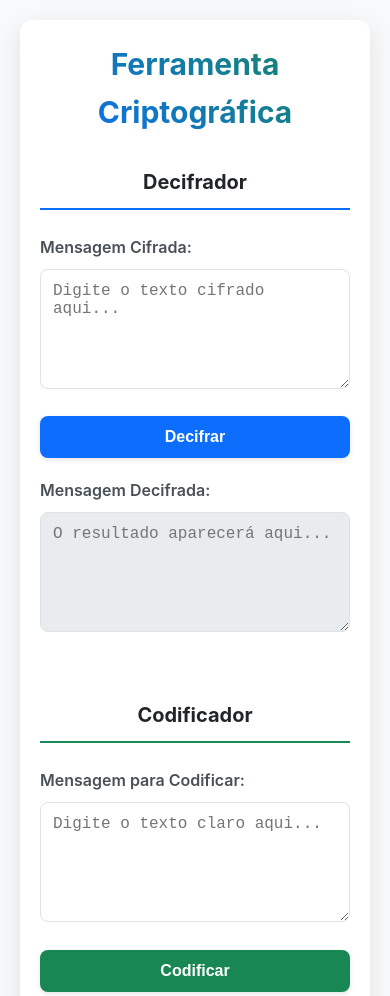
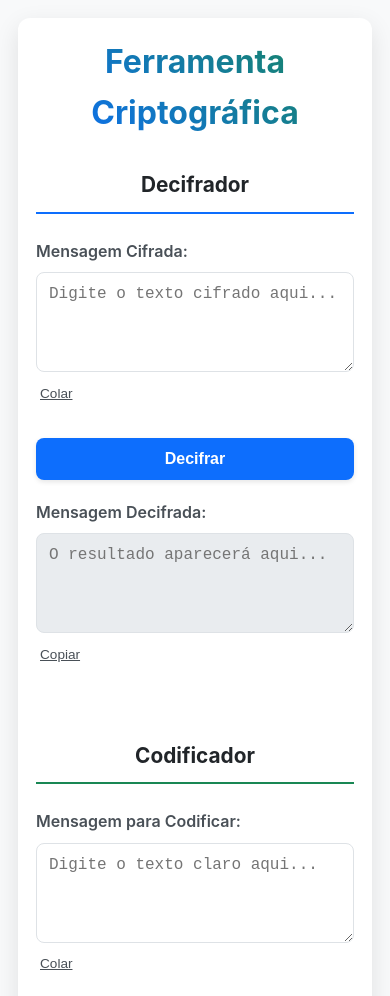
Before and after one commit to MarcoTSF/DecodificadorProgressivo, a plain HTML site: page index.html in a window 390 px wide. Shown: the top 996 px of the page. Drawn offline with Linux system fonts and the light colour scheme.

Commit message:
feat: adição de botões copia e cola

```diff
--- a/index.html
+++ b/index.html
@@ -9,28 +9,44 @@
         <div class="container">
             <h1>Ferramenta Criptográfica</h1>
             <div class="tool-wrapper">
+
+                <!-- DECODIFICADOR -->
                 <div class="tool-column" id="decoder-section">
                     <h2>Decifrador</h2>
                     <div>
                         <label for="input-ciphertext">Mensagem Cifrada:</label>
                         <textarea id="input-ciphertext" placeholder="Digite o texto cifrado aqui..."></textarea>
+                        <div class="text-actions">
+                            <button type="button" onclick="colarTexto('input-ciphertext')">Colar</button>
+                        </div>
                     </div>
                     <button id="decrypt-button">Decifrar</button>
                     <div>
                         <label for="output-plaintext">Mensagem Decifrada:</label>
                         <textarea id="output-plaintext" readonly placeholder="O resultado aparecerá aqui..."></textarea>
+                        <div class="text-actions">
+                            <button type="button" onclick="copiarTexto('output-plaintext')">Copiar</button>
+                        </div>
                     </div>
                 </div>
+
+                <!-- CODIFICADOR -->
                 <div class="tool-column" id="encoder-section">
                     <h2>Codificador</h2>
                     <div>
                         <label for="input-plaintext">Mensagem para Codificar:</label>
                         <textarea id="input-plaintext" placeholder="Digite o texto claro aqui..."></textarea>
+                        <div class="text-actions">
+                            <button type="button" onclick="colarTexto('input-plaintext')">Colar</button>
+                        </div>
                     </div>
                     <button id="encrypt-button" class="green-button">Codificar</button>
                     <div>
                         <label for="output-ciphertext">Mensagem Codificada:</label>
                         <textarea id="output-ciphertext" readonly placeholder="O resultado codificado aparecerá aqui..."></textarea>
+                        <div class="text-actions">
+                            <button type="button" onclick="copiarTexto('output-ciphertext')">Copiar</button>
+                        </div>
                     </div>
                 </div>
             </div>
--- a/script.js
+++ b/script.js
@@ -1,13 +1,16 @@
 const alfabeto = 'ABCDEFGHIJKLMNOPQRSTUVWXYZ';
 
+// ===== DECIFRAR =====
 function decifrarCesarVariavel(ciphertext) {
     if (!ciphertext) return "";
     const palavras = ciphertext.trim().split(' ');
     let mensagemDecifrada = '';
+
     for (let i = 0; i < palavras.length; i++) {
         const palavra = palavras[i];
         const deslocamento = i + 1;
         let palavraDecifrada = '';
+
         for (let j = 0; j < palavra.length; j++) {
             const letraCifrada = palavra[j];
             const posicaoOriginal = alfabeto.indexOf(letraCifrada);
@@ -20,17 +23,21 @@ function decifrarCesarVariavel(ciphertext) {
         }
         mensagemDecifrada += palavraDecifrada + ' ';
     }
+
     return mensagemDecifrada.trim();
 }
 
+// ===== CODIFICAR =====
 function codificarCesarVariavel(plaintext) {
     if (!plaintext) return "";
     const palavras = plaintext.trim().split(' ');
     let mensagemCifrada = '';
+
     for (let i = 0; i < palavras.length; i++) {
         const palavra = palavras[i].toUpperCase();
         const deslocamento = i + 1;
         let palavraCifrada = '';
+
         for (let j = 0; j < palavra.length; j++) {
             const letraPlana = palavra[j];
             const posicaoOriginal = alfabeto.indexOf(letraPlana);
@@ -43,24 +50,25 @@ function codificarCesarVariavel(plaintext) {
         }
         mensagemCifrada += palavraCifrada + ' ';
     }
+
     return mensagemCifrada.trim();
 }
 
+// ===== ELEMENTOS =====
 const inputCipherTextArea = document.getElementById('input-ciphertext');
 const outputPlainTextArea = document.getElementById('output-plaintext');
 const decryptButton = document.getElementById('decrypt-button');
 
+const inputPlainTextArea = document.getElementById('input-plaintext');
+const outputCipherTextArea = document.getElementById('output-ciphertext');
+const encryptButton = document.getElementById('encrypt-button');
+
+// ===== HANDLERS =====
 function handleDecrypt() {
     const ciphertext = inputCipherTextArea.value.toUpperCase();
     const plaintext = decifrarCesarVariavel(ciphertext);
     outputPlainTextArea.value = plaintext;
 }
-
-decryptButton.addEventListener('click', handleDecrypt);
-
-const inputPlainTextArea = document.getElementById('input-plaintext');
-const outputCipherTextArea = document.getElementById('output-ciphertext');
-const encryptButton = document.getElementById('encrypt-button');
 
 function handleEncrypt() {
     const plaintext = inputPlainTextArea.value;
@@ -68,4 +76,19 @@ function handleEncrypt() {
     outputCipherTextArea.value = ciphertext;
 }
 
+decryptButton.addEventListener('click', handleDecrypt);
 encryptButton.addEventListener('click', handleEncrypt);
+
+// ===== COPIAR / COLAR =====
+function copiarTexto(elementId) {
+    const textarea = document.getElementById(elementId);
+    textarea.select();
+    textarea.setSelectionRange(0, 99999);
+    navigator.clipboard.writeText(textarea.value);
+}
+
+function colarTexto(elementId) {
+    navigator.clipboard.readText().then(texto => {
+        document.getElementById(elementId).value = texto;
+    });
+}
--- a/style.css
+++ b/style.css
@@ -51,7 +51,6 @@ h1 {
     -webkit-background-clip: text;
     -webkit-text-fill-color: transparent;
     background-clip: text;
-    text-emphasis-color: transparent;
 }
 
 h2 {
@@ -96,8 +95,7 @@ textarea {
     border: 1px solid var(--border-color);
     font-family: "Courier New", Courier, monospace;
     font-size: 1rem;
-    box-sizing: border-box;
-    margin-bottom: 20px;
+    margin-bottom: 10px;
     resize: vertical;
     transition: all 0.2s ease-in-out;
 }
@@ -143,10 +141,32 @@ button:hover {
     background-color: var(--secondary-hover);
 }
 
-/* ========================
-   RESPONSIVIDADE MOBILE
-   ======================== */
+/* Botões pequenos abaixo dos campos */
+.text-actions {
+    display: flex;
+    gap: 10px;
+    margin-top: -6px;
+    margin-bottom: 15px;
+}
 
+.text-actions button {
+    background: none;
+    border: none;
+    padding: 2px 4px;
+    font-size: 0.85rem;
+    color: var(--label-color);
+    cursor: pointer;
+    text-decoration: underline;
+    width: auto;
+    font-weight: normal;
+    box-shadow: none;
+}
+
+.text-actions button:hover {
+    color: var(--primary-color);
+}
+
+/* ===== RESPONSIVIDADE ===== */
 @media (max-width: 992px) {
     .tool-wrapper {
         flex-direction: column;
@@ -159,12 +179,12 @@ button:hover {
     }
 
     h1 {
-        font-size: 40px;
+        font-size: 2.5rem;
         margin-bottom: 30px;
     }
 
     h2 {
-        font-size: 26px;
+        font-size: 1.6rem;
         text-align: center;
     }
 }
@@ -175,39 +195,39 @@ button:hover {
     }
 
     h1 {
-        font-size: 36px;
+        font-size: 2.2rem;
     }
 
     h2 {
-        font-size: 24px;
+        font-size: 1.4rem;
+    }
+
+    button {
+        font-size: 1rem;
+        padding: 12px;
     }
 }
 
 @media (max-width: 576px) {
     body, .container {
-        padding: 20px;
+        padding: 18px;
     }
 
     h1 {
-        font-size: 34px;
+        font-size: 2rem;
     }
 
     h2 {
-        font-size: 22px;
-    }
+        font-size: 1.3rem;
     }
 
-@media (max-width: 425px) {
-    h1 {
-        font-size: 30px;
-    }
-
-    h2 {
-        font-size: 20px;
+    textarea {
+        font-size: 1rem;
+        min-height: 100px;
     }
 
     button {
+        font-size: 1rem;
         padding: 12px;
-        font-size: 1em;
     }
 }
```
Lines whose indentation alone changed are shown as unchanged.
